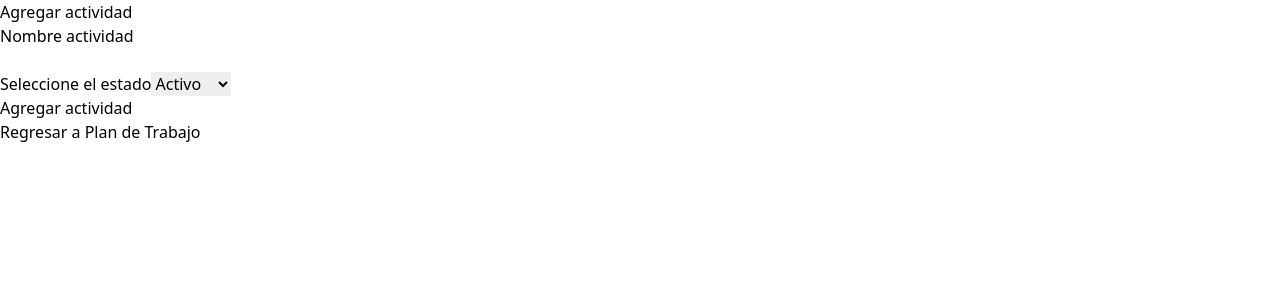
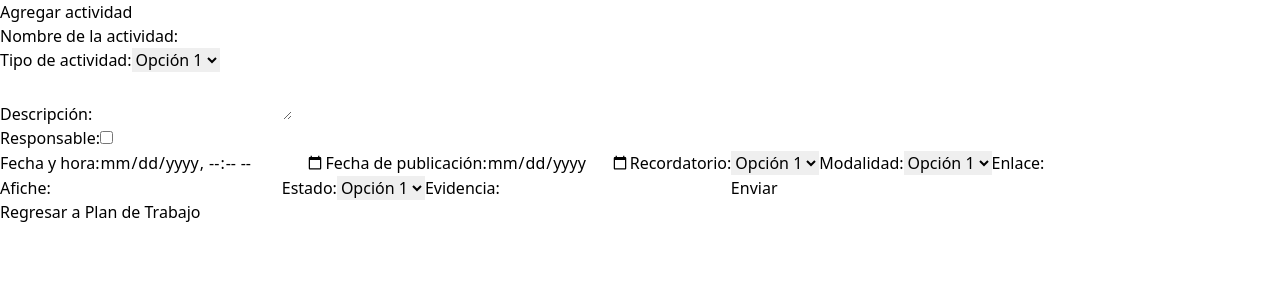
Before and after one commit to Huevaldinho/Proyecto2-DisenhoSoftware, a React (Vite) app in the folder FrontEnd/: page /agregarActividad in a window 1280 px wide. Shown: the top 300 px of the page. Built offline with nearby package versions, Linux system fonts and the light colour scheme.

Commit message:
Creando agregar actividad
Falta corregir agregar estudiante

```diff
--- a/FrontEnd/package.json
+++ b/FrontEnd/package.json
@@ -19,6 +19,7 @@
     "react": "^18.2.0",
     "react-dom": "^18.2.0",
     "react-router-dom": "^6.10.0",
+    "react-select": "^5.7.3",
     "sort-by": "^0.0.2"
   },
   "devDependencies": {
--- a/FrontEnd/src/components/profesores/FormularioInformacionEstudiante.jsx
+++ b/FrontEnd/src/components/profesores/FormularioInformacionEstudiante.jsx
@@ -6,8 +6,6 @@ import EstadoUsuario from "../../services/enums/estadoUsuario";
 import { validarCorreoTelefono } from "../../validation/ValidarInputs";
 
 function FormularioInformacionEstudiante(props) {
-  const location = useLocation(); //Declara un hook paar obtener los datos.
-  let dtoEstudiante = location.state?.datos; //Extrae los datos del hook.
   const navigate = useNavigate();
   const [estadoState, setEstado] = useState(dtoEstudiante.getEstado());
   const [correoEstado, setCorreo] = useState(dtoEstudiante.getCorreo());
--- a/FrontEnd/src/components/profesores/coordinadores/FormularioAgregarActividad.jsx
+++ b/FrontEnd/src/components/profesores/coordinadores/FormularioAgregarActividad.jsx
@@ -1,5 +1,7 @@
 import React from "react";
-
+import Select from "react-select";
+import { useState } from "react";
+import Estado from "../../../services/enums/estado";
 function FormularioAgregarActividad({ actividad }) {
   //*Formulario utilizado para agregar o modificar una actividad.
   //*Los permisos aun no se crean pero para agregar solo el coordinador puede hacerlo.
@@ -7,9 +9,9 @@ function FormularioAgregarActividad({ actividad }) {
 
   //!Tomar estados de enum e iterrar.
   /*
-      semana
-      nombreActividad
-      tipoActividad
+      *Semana
+      *nombreActividad
+      *tipoActividad
       descripcion
       responsable (lista profes o profe)
       fechaHora
@@ -21,56 +23,81 @@ function FormularioAgregarActividad({ actividad }) {
       estado
       evidencia
   */
-  const handleSubmit = (e) => {
-    e.preventDefault();
-  };
+  const semanas = [1, 2, 3, 4, 5, 6, 7, 8, 9, 10, 11, 12, 13, 14, 15, 16];
+  const [semanaSeleccionada, setSemanaSeleccionada] = useState(null); //Para obtener la semana seleccionada.
+  const [estadoSeleccionado, setEstadoSeleccionado] = useState(null); //Para obtener la semana seleccionada.
+
+  const estadosActividad = Object.values(Estado);
+
+  //*Styles
   const cssElementosForm = "text-center";
+  const cssComboboxs =
+    "bg-gray-50 border border-gray-300 text-gray-900 text-sm rounded-lg focus:ring-blue-500 focus:border-blue-500 block w-full p-2.5 dark:bg-gray-700 dark:border-gray-600 dark:placeholder-gray-400 dark:text-white dark:focus:ring-blue-500 dark:focus:border-blue-500";
   return (
-    <div className=" p-3 m-4 text-center items-center">
-      <div className="text-center">
-        <form className="text-center pt-5 pl-5 pr-5 mt-10 ml-10 mr-10 mb-2 rounded-2xl  grid grid-rows-2 grid-flow-col gap-1 bg-slate-800">
-          {/*Nombre Actividad */}
-          <div className={cssElementosForm}>
-            <label className="block mb-2 text-sm font-medium text-gray-900 dark:text-white">
-              Nombre actividad
-            </label>
+    <form className="grid grid-cols-2 gap-4">
+      <div className={cssElementosForm}>
+        <label htmlFor="nombreActividad">Nombre de la actividad:</label>
+        <input type="text" id="nombreActividad" className="w-full" />
+      </div>
+      <div className={cssElementosForm}>
+        <label htmlFor="tipoActividad">Tipo de actividad:</label>
+        <select id="tipoActividad" className="w-full">
+          <option value="opcion1">Opción 1</option>
+          <option value="opcion2">Opción 2</option>
+          <option value="opcion3">Opción 3</option>
+        </select>
+      </div>
 
-            <input
-              type="text"
-              className="bg-gray-50 border border-gray-300 text-gray-900 text-sm rounded-lg focus:ring-blue-500 focus:border-blue-500 block w-full p-2.5 dark:bg-gray-700 dark:border-gray-600 dark:placeholder-gray-400 dark:text-white dark:focus:ring-blue-500 dark:focus:border-blue-500"
-            />
-          </div>
+      <div className={cssElementosForm}>
+        <label htmlFor="descripcion">Descripción:</label>
+        <textarea id="descripcion" className="w-full" />
+      </div>
 
-          {/*Estado */}
-          <br></br>
-          <div className={cssElementosForm}>
-            <label
-              htmlFor="estados"
-              className="block mb-2 text-sm font-medium text-gray-900 dark:text-white"
-            >
-              Seleccione el estado
-            </label>
-            <select
-              id="cEstados"
-              className="bg-gray-50 border border-gray-300 text-gray-900 text-sm rounded-lg focus:ring-blue-500 focus:border-blue-500 block w-full p-2.5 dark:bg-gray-700 dark:border-gray-600 dark:placeholder-gray-400 dark:text-white dark:focus:ring-blue-500 dark:focus:border-blue-500"
-            >
-              <option value="Activo">Activo</option>
-              <option value="Inactivo">Inactivo</option>
-            </select>
-          </div>
-        </form>
+      <div className={cssElementosForm}>
+        <label htmlFor="responsable">Responsable:</label>
+        <input type="checkbox" id="responsable" />
       </div>
-      <div className={"text-center w-full "}>
-        {/*Boton aceptar */}
-        <button
-          type="submit"
-          className=" text-white bg-green-500 hover:bg-green-800  font-medium rounded-lg w-auto p-4  text-center "
-          onClick={handleSubmit}
-        >
-          Agregar actividad
-        </button>
-      </div>
-    </div>
+
+      <label htmlFor="fechaHora">Fecha y hora:</label>
+      <input type="datetime-local" id="fechaHora" className="w-full" />
+
+      <label htmlFor="fechaPublicacion">Fecha de publicación:</label>
+      <input type="date" id="fechaPublicacion" className="w-full" />
+
+      <label htmlFor="recordatorio">Recordatorio:</label>
+      <select id="recordatorio" className="w-full">
+        <option value="opcion1">Opción 1</option>
+        <option value="opcion2">Opción 2</option>
+        <option value="opcion3">Opción 3</option>
+      </select>
+
+      <label htmlFor="modalidad">Modalidad:</label>
+      <select id="modalidad" className="w-full">
+        <option value="opcion1">Opción 1</option>
+        <option value="opcion2">Opción 2</option>
+        <option value="opcion3">Opción 3</option>
+      </select>
+
+      <label htmlFor="enlace">Enlace:</label>
+      <input type="text" id="enlace" className="w-full" />
+
+      <label htmlFor="afiche">Afiche:</label>
+      <input type="text" id="afiche" className="w-full" />
+
+      <label htmlFor="estado">Estado:</label>
+      <select id="estado" className="w-full">
+        <option value="opcion1">Opción 1</option>
+        <option value="opcion2">Opción 2</option>
+        <option value="opcion3">Opción 3</option>
+      </select>
+
+      <label htmlFor="evidencia">Evidencia:</label>
+      <input type="text" id="evidencia" className="w-full" />
+
+      <button type="submit" className="col-span-2">
+        Enviar
+      </button>
+    </form>
   );
 }
 
--- a/FrontEnd/src/pages/compartidas/DetallesActividad.jsx
+++ b/FrontEnd/src/pages/compartidas/DetallesActividad.jsx
@@ -4,8 +4,8 @@ import FormularioDetallesActividad from "../../components/compartidos/actividade
 function DetallesActividad(props) {
   const navigate = useNavigate();
   //Mostrar todos los datos de la actividad
-  //Los comentarios deben mostrarse si no es la asistente.
-  const { state } = useLocation(); // Acceder al objeto 'state' que contiene la actividad
+  //Los comentarios no se muestran al asistente.
+  const { state } = useLocation();
   const actividad = state?.actividad;
 
   const handleClick = (e) => {
--- a/FrontEnd/src/pages/profesores/ModificarEstudiante.jsx
+++ b/FrontEnd/src/pages/profesores/ModificarEstudiante.jsx
@@ -16,9 +16,6 @@ function ModificarEstudiante(props) {
    *ahi es donde se encuentra la informacion del estudiante que se desea
    *modificar.
    */
-  const { state } = useLocation();
-  const { id, color } = state;
-
   return (
     <div className="container">
       <h1 className="p-4 m-3 text-center font-bold text-4xl">
```
Also changed, not shown: 1 other file (tests, documents, lock files or other folders).
